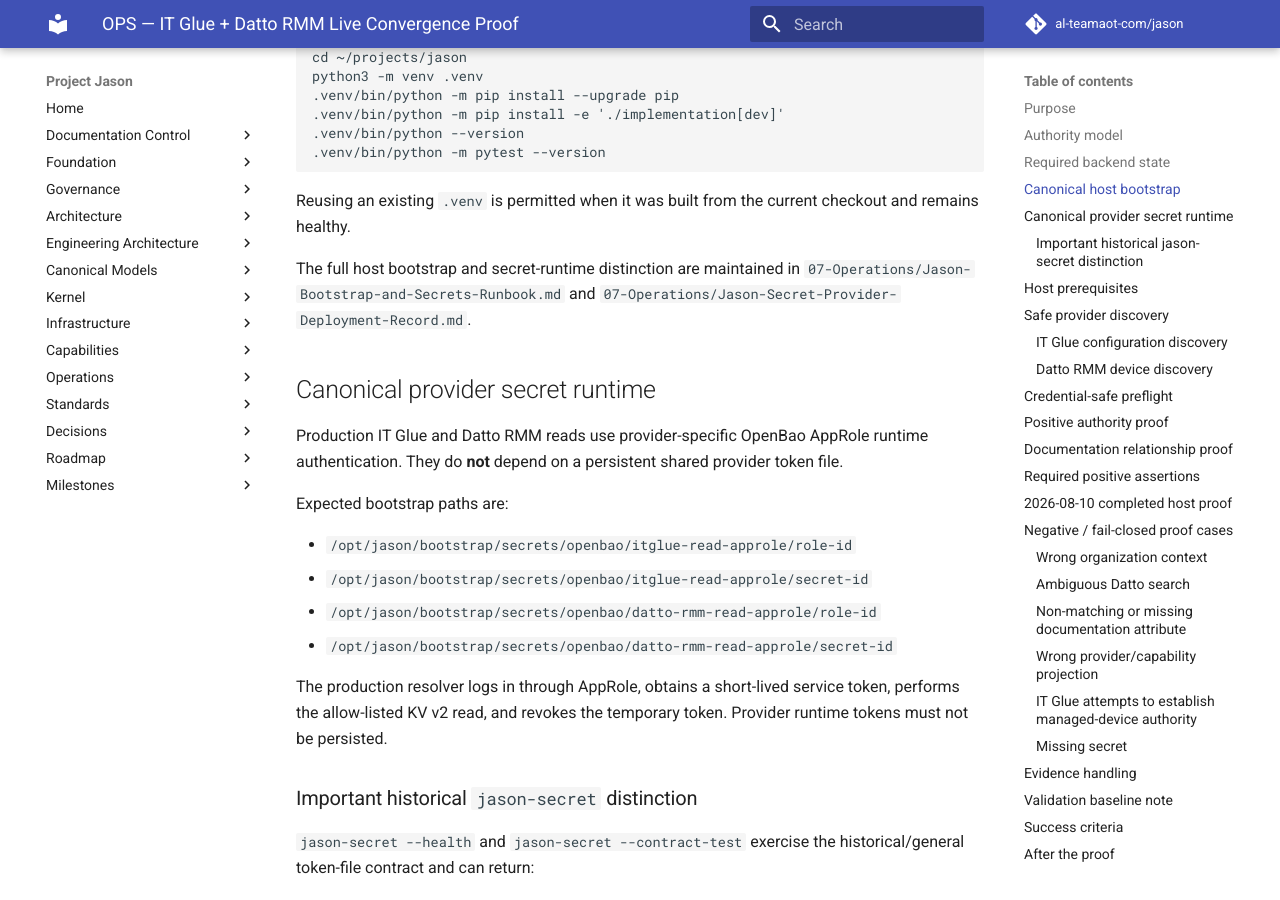
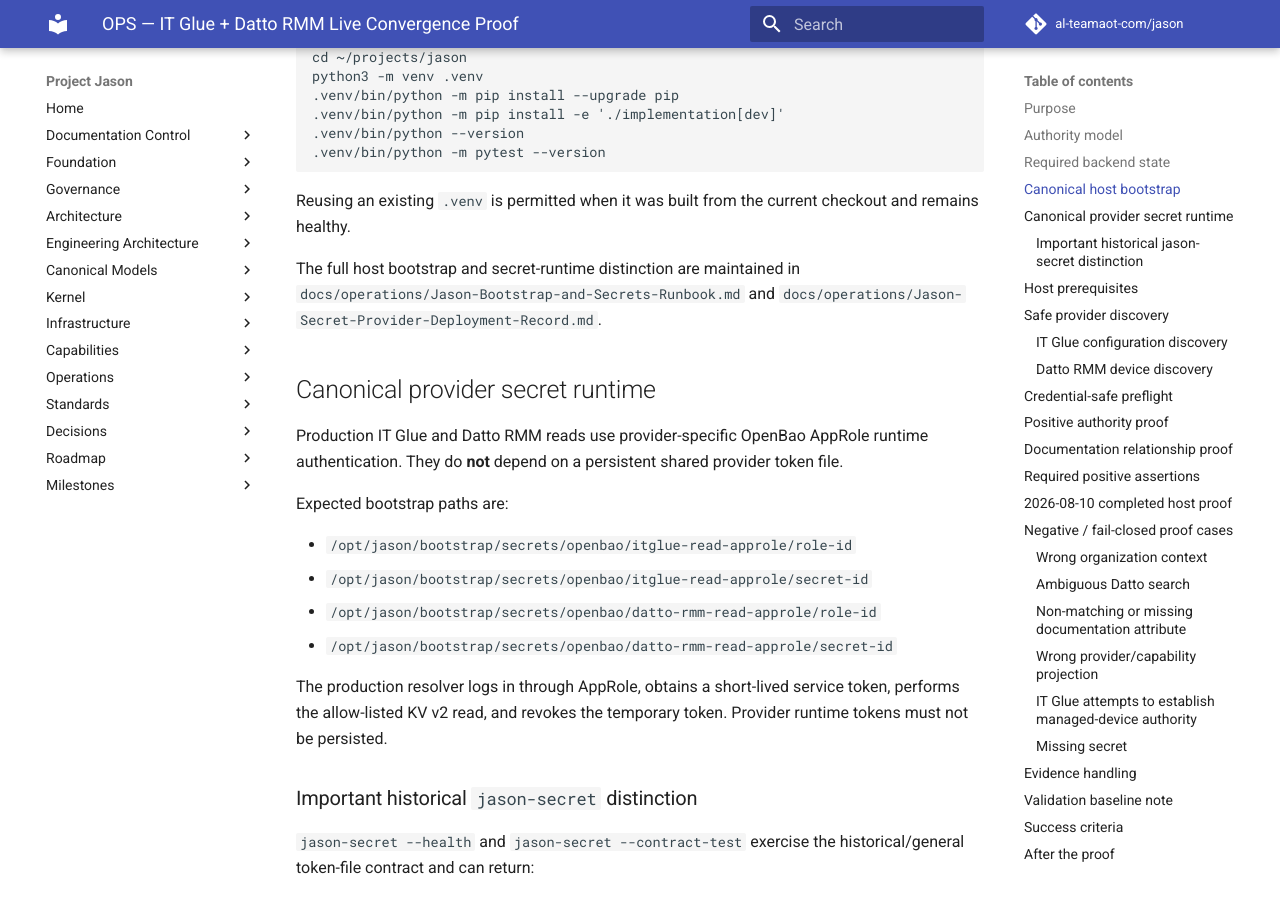
Before and after one commit to al-teamaot-com/jason, an MkDocs documentation site: the page built from docs/operations/OPS-ITGLUE-DATTO-LIVE-CONVERGENCE-PROOF.md, in a window 1280 px wide and 900 px high, scrolled down 1679 px. Built offline with MkDocs 1.6.1 and Material for MkDocs 9.7.7, drawn with Linux system fonts in a browser that asks for light colours; comment, search, counter and statistics services are not loaded; some of the changed text lies outside the part shown.

Commit message:
Repair current paths in convergence runbook

```diff
--- a/docs/operations/OPS-ITGLUE-DATTO-LIVE-CONVERGENCE-PROOF.md
+++ b/docs/operations/OPS-ITGLUE-DATTO-LIVE-CONVERGENCE-PROOF.md
@@ -53,7 +53,7 @@
 
 Reusing an existing `.venv` is permitted when it was built from the current checkout and remains healthy.
 
-The full host bootstrap and secret-runtime distinction are maintained in `07-Operations/Jason-Bootstrap-and-Secrets-Runbook.md` and `07-Operations/Jason-Secret-Provider-Deployment-Record.md`.
+The full host bootstrap and secret-runtime distinction are maintained in `docs/operations/Jason-Bootstrap-and-Secrets-Runbook.md` and `docs/operations/Jason-Secret-Provider-Deployment-Record.md`.
 
 ## Canonical provider secret runtime
 
@@ -191,7 +191,7 @@
 
 The first physical-host proof completed successfully and is recorded at:
 
-`08-Session-Records/IT-Glue-Datto-Host-Operational-Proof-2026-08-10.md`
+`docs/sessions/IT-Glue-Datto-Host-Operational-Proof-2026-08-10.md`
 
 The proof established:
 
```
